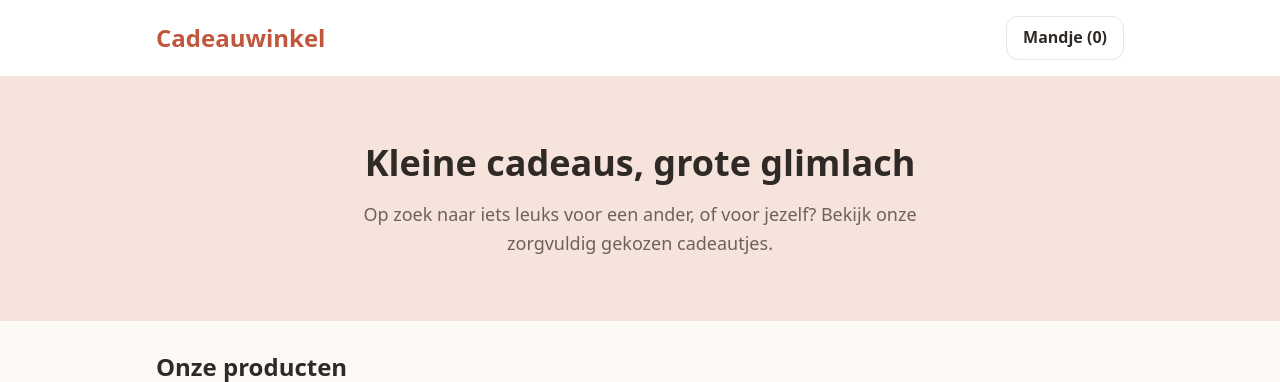
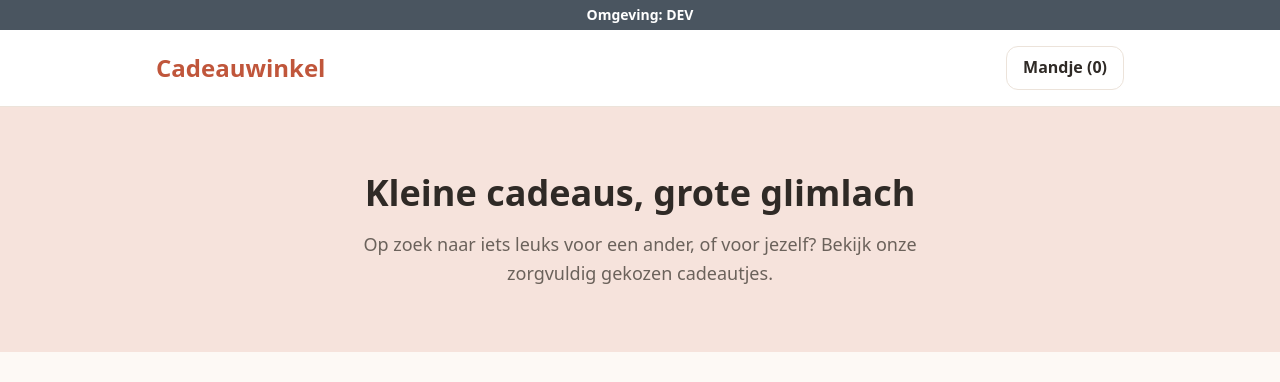
Before and after one commit to Cavear/vibe_webshop, a PHP site: page / in a window 1280 px wide. Shown: the top 382 px of the page. Run offline with PHP 8.4, Linux system fonts and the light colour scheme; data comes from the database, SQL or seed files in the repository.

Commit message:
Drie omgevingen: DEV, TEST en PROD op XAMPP
- deploy/inrichten.ps1: maakt eenmalig map, database, eigen db-gebruiker
  en config.php aan voor TEST of PROD
- deploy/deploy.ps1: kopieert alleen de sitebestanden, schrijft .htaccess
  per omgeving, voert schema.sql uit en doet een rooktest
- Workflows: tests.yml bij PR's, deploy-test.yml na merge naar main
  (tests, deploy en alle tests op TEST), deploy-prod.yml bij een release
  of handmatig (alleen code van main, alleen rooktest)
- Omgevingsbalk bovenaan de site op DEV en TEST ('omgeving' in config.php)
- tests/db-helper.php kan via WEBSHOP_CONFIG een andere omgeving lezen
- Beveiligingstests accepteren ook 404 (bestanden niet neergezet)
- README: uitleg over de omgevingen en de werkwijze

Co-Authored-By: Claude Opus 5.5 <noreply@anthropic.com>

```diff
--- a/config.example.php
+++ b/config.example.php
@@ -2,6 +2,8 @@
 // Voorbeeldconfiguratie. Kopieer dit bestand naar config.php en vul je
 // eigen gegevens in. config.php staat in .gitignore en komt dus niet in Git.
 return [
+    // Welke omgeving dit is: 'dev', 'test' of 'prod'. Buiten prod staat er een balk bovenaan de site.
+    'omgeving' => 'dev',
     'db' => [
         'host'       => '127.0.0.1',
         'poort'      => 3306,
--- a/db.php
+++ b/db.php
@@ -1,16 +1,38 @@
 <?php
-// Databaseverbinding (PDO) en het ophalen van producten.
+// Configuratie, databaseverbinding (PDO) en het ophalen van producten.
+
+function config(): array
+{
+    static $config = null;
+
+    if ($config === null) {
+        // tests/db-helper.php kan een andere config.php opgeven (bijv. die van TEST)
+        $configBestand = defined('CONFIG_BESTAND') ? CONFIG_BESTAND : __DIR__ . '/config.php';
+        if (!is_file($configBestand)) {
+            throw new RuntimeException('config.php ontbreekt; kopieer config.example.php naar config.php.');
+        }
+        $config = require $configBestand;
+    }
+
+    return $config;
+}
+
+// 'dev', 'test' of 'prod'. Zonder (geldige) config.php gaan we uit van 'dev'.
+function omgeving(): string
+{
+    try {
+        return config()['omgeving'] ?? 'dev';
+    } catch (Throwable $e) {
+        return 'dev';
+    }
+}
 
 function db(): PDO
 {
     static $pdo = null;
 
     if ($pdo === null) {
-        $configBestand = __DIR__ . '/config.php';
-        if (!is_file($configBestand)) {
-            throw new RuntimeException('config.php ontbreekt; kopieer config.example.php naar config.php.');
-        }
-        $db = (require $configBestand)['db'];
+        $db = config()['db'];
 
         $dsn = sprintf(
             'mysql:host=%s;port=%d;dbname=%s;charset=%s',
--- a/index.php
+++ b/index.php
@@ -25,6 +25,11 @@ function formatPrijs(int $cent): string
     <link rel="stylesheet" href="style.css">
 </head>
 <body>
+    <?php if (omgeving() !== 'prod'): ?>
+        <div class="omgeving-balk omgeving-<?= htmlspecialchars(omgeving()) ?>">
+            Omgeving: <?= htmlspecialchars(strtoupper(omgeving())) ?>
+        </div>
+    <?php endif; ?>
     <header class="kop">
         <div class="container kop-inhoud">
             <a href="index.php" class="logo">Cadeauwinkel</a>
--- a/style.css
+++ b/style.css
@@ -45,6 +45,20 @@ h1, h2, h3 {
     max-width: var(--max-breedte);
     margin: 0 auto;
     padding: 0 var(--ruimte-m);
+}
+
+/* ===== Omgevingsbalk (niet op prod) ===== */
+.omgeving-balk {
+    padding: 0.25rem var(--ruimte-m);
+    font-size: 0.875rem;
+    font-weight: 600;
+    text-align: center;
+    color: #fff;
+    background: #4a5560;
+}
+
+.omgeving-test {
+    background: #8a5a00;
 }
 
 /* ===== Kop ===== */
```
Also changed, not shown: tests/bestellen-api.spec.js (+6 -3 lines), tests/db-helper.php (+7 -0 lines), .github/workflows/deploy-prod.yml (added), .github/workflows/deploy-test.yml (added), .github/workflows/tests.yml, README.md, 2 other files.
